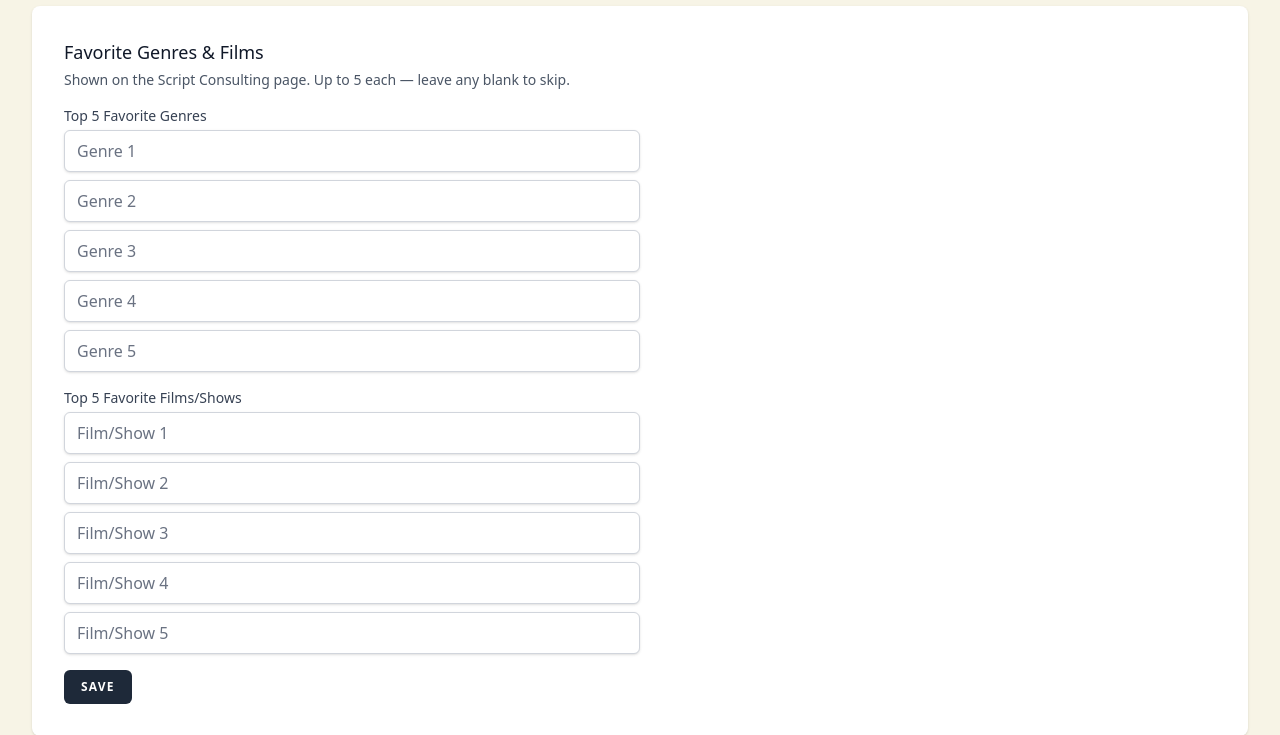
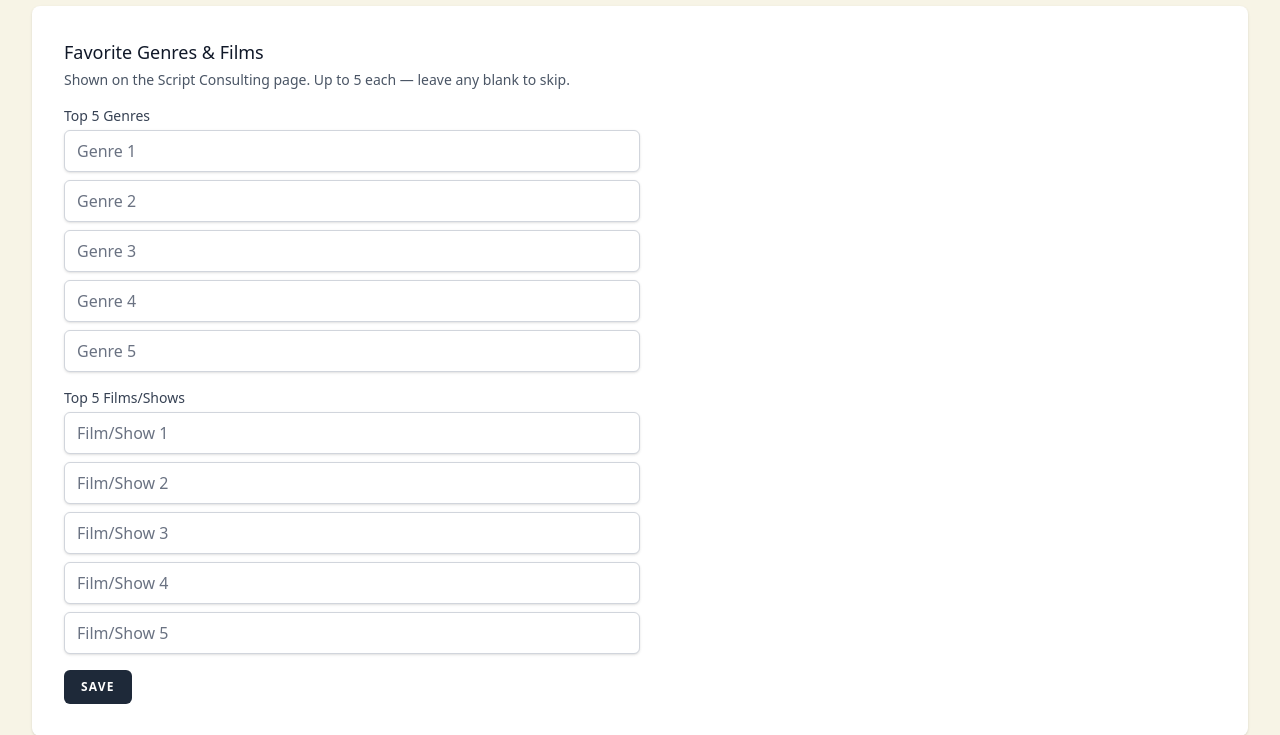
Before and after one commit to theomalley/screenplayreaders-portal, a Laravel app: page /profile in a window 1280 px wide. Shown: the part 1753-2488 px from the top of the page. Run offline with Laravel 12, Linux system fonts and the light colour scheme; the visitor is signed in with stand-in values (Sample User, id 1); data comes from the database, SQL or seed files in the repository; data that the repository does not hold is empty; style sheets or scripts are compiled from the project's sources; parts of the project's set-up code (start-up, migrations or seed data) failed here and were passed over; some libraries are stand-ins or nearby versions.

Commit message:
text: remove "favorite" from "top 5"

```diff
--- a/resources/views/profile/edit.blade.php
+++ b/resources/views/profile/edit.blade.php
@@ -383,7 +383,7 @@
                         @csrf
                         @method('PATCH')
                         <div>
-                            <x-input-label value="Top 5 Favorite Genres" />
+                            <x-input-label value="Top 5 Genres" />
                             <div class="mt-1 space-y-2">
                                 @for ($i = 0; $i < 5; $i++)
                                     <x-text-input name="favorite_genres[]" type="text" class="block w-full"
@@ -394,7 +394,7 @@
                             <x-input-error :messages="$errors->get('favorite_genres.*')" class="mt-1" />
                         </div>
                         <div>
-                            <x-input-label value="Top 5 Favorite Films/Shows" />
+                            <x-input-label value="Top 5 Films/Shows" />
                             <div class="mt-1 space-y-2">
                                 @for ($i = 0; $i < 5; $i++)
                                     <x-text-input name="favorite_films[]" type="text" class="block w-full"
@@ -1032,7 +1032,7 @@
                         <h2 class="text-lg font-medium text-gray-900 mb-1">Favorite Genres &amp; Films</h2>
                         <p class="text-sm text-gray-600 -mt-2">Shown on the Script Consulting page. Up to 5 each — leave any blank to skip.</p>
                         <div>
-                            <x-input-label value="Top 5 Favorite Genres" />
+                            <x-input-label value="Top 5 Genres" />
                             <div class="mt-1 space-y-2">
                                 @for ($i = 0; $i < 5; $i++)
                                     <x-text-input name="favorite_genres[]" type="text" class="block w-full"
@@ -1043,7 +1043,7 @@
                             <x-input-error :messages="$errors->get('favorite_genres.*')" class="mt-1" />
                         </div>
                         <div>
-                            <x-input-label value="Top 5 Favorite Films/Shows" />
+                            <x-input-label value="Top 5 Films/Shows" />
                             <div class="mt-1 space-y-2">
                                 @for ($i = 0; $i < 5; $i++)
                                     <x-text-input name="favorite_films[]" type="text" class="block w-full"
```
